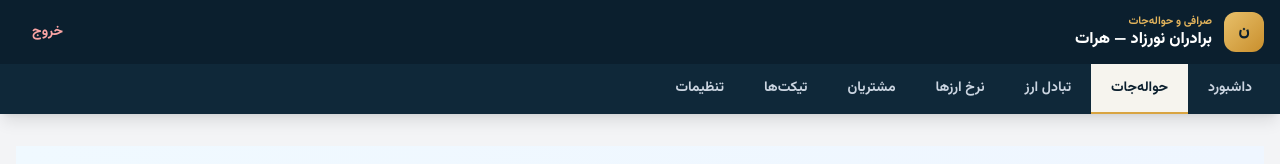
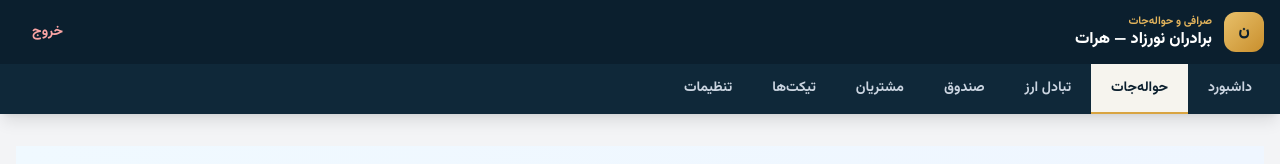
Before and after one commit to nasirahmadrahmati19-hue/exchange-admin, a Next.js app: page /dashboard/hawala in a window 1280 px wide. Shown: the top 164 px of the page. Built offline with nearby package versions, Linux system fonts and the light colour scheme; sample sign-in values are in the browser's storage; a small style sheet from the web is missing.

Commit message:
Replace 'نرخ ارزها' with 'صندوق' in menu items

```diff
--- a/app/dashboard/layout.tsx
+++ b/app/dashboard/layout.tsx
@@ -8,7 +8,7 @@ const menuItems = [
   { title: "داشبورد", href: "/dashboard" },
   { title: "حواله‌جات", href: "/dashboard/hawala" },
   { title: "تبادل ارز", href: "/dashboard/trades" },
-  { title: "نرخ ارزها", href: "/dashboard/rates" },
+  { title: "صندوق", href: "/dashboard/cash" },
   { title: "مشتریان", href: "/dashboard/users" },
   { title: "تیکت‌ها", href: "/dashboard/tickets" },
   { title: "تنظیمات", href: "/dashboard/settings" },
```
